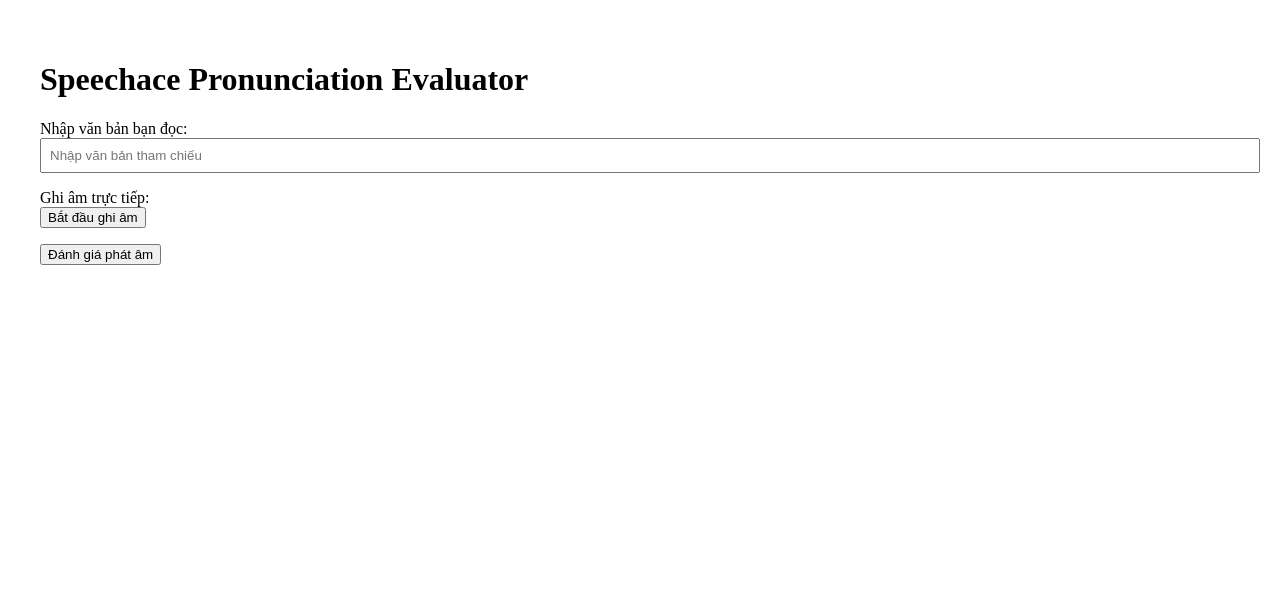
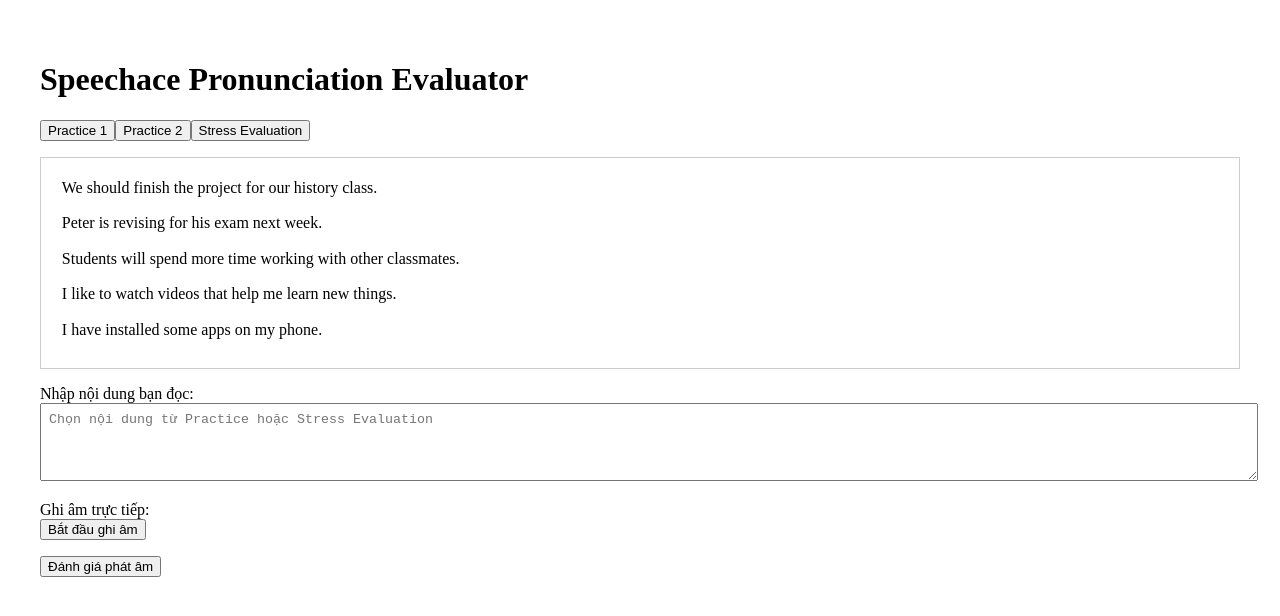
Before and after one commit to kavirlltran/speechace-evaluator, a Next.js app: page / in a window 1280 px wide. Shown: the top 616 px of the page. Built offline with nearby package versions, Linux system fonts and the light colour scheme.

Commit message:
Thêm giao diện chọn nội dung Practice và Stress Evaluation, hiển thị chi tiết đánh giá trọng âm

```diff
--- a/pages/api/evaluate.js
+++ b/pages/api/evaluate.js
@@ -4,7 +4,7 @@
 import FormData from 'form-data';
 import fetch from 'node-fetch';
 
-// Tắt body parser của Next.js vì chúng ta sử dụng formidable để parse multipart form
+// Tắt body parser của Next.js vì sử dụng formidable để parse multipart form
 export const config = {
   api: {
     bodyParser: false,
@@ -26,7 +26,7 @@
     }
 
     const { text } = fields;
-    const audioFile = files.user_audio_file || files.audio; // Ưu tiên user_audio_file
+    const audioFile = files.user_audio_file || files.audio;
 
     if (!audioFile) {
       res.status(400).json({ error: 'File audio là bắt buộc' });
@@ -36,11 +36,14 @@
     // Tạo FormData để gửi tới Speechace API
     const formData = new FormData();
     formData.append('text', text);
-    // Sử dụng tên trường "user_audio_file" như yêu cầu của Speechace API
-    formData.append('user_audio_file', fs.createReadStream(audioFile.filepath), {
-      filename: audioFile.originalFilename,
-      contentType: audioFile.mimetype,
-    });
+    formData.append(
+      'user_audio_file',
+      fs.createReadStream(audioFile.filepath),
+      {
+        filename: audioFile.originalFilename,
+        contentType: audioFile.mimetype,
+      }
+    );
 
     // URL Speechace API với key, dialect và user_id
     const speechaceUrl =
--- a/pages/index.js
+++ b/pages/index.js
@@ -12,19 +12,33 @@
       </p>
       {text_score.word_score_list &&
         text_score.word_score_list.map((word, idx) => (
-          <div key={idx} style={{ marginBottom: '1rem', padding: '0.5rem', border: '1px solid #ddd' }}>
+          <div
+            key={idx}
+            style={{
+              marginBottom: '1rem',
+              padding: '0.5rem',
+              border: '1px solid #ddd',
+            }}
+          >
             <p>
-              <strong>Từ:</strong> {word.word} - <strong>Điểm chất lượng:</strong> {word.quality_score}
+              <strong>Từ:</strong> {word.word} -{' '}
+              <strong>Điểm chất lượng:</strong> {word.quality_score}
             </p>
             {word.phone_score_list && (
               <div style={{ marginLeft: '1rem' }}>
-                <p><em>Chi tiết âm tiết:</em></p>
+                <p>
+                  <em>Chi tiết phát âm:</em>
+                </p>
                 <ul>
                   {word.phone_score_list.map((phone, i) => (
                     <li key={i}>
-                      <strong>Phone:</strong> {phone.phone}{" "}
-                      {phone.quality_score !== undefined && (
-                        <> - <strong>Điểm:</strong> {phone.quality_score}</>
+                      <strong>Phone:</strong> {phone.phone} -{' '}
+                      <strong>Quality:</strong> {phone.quality_score}
+                      {phone.stress_level !== null && (
+                        <> - <strong>Stress Level:</strong> {phone.stress_level}</>
+                      )}
+                      {phone.stress_score !== undefined && (
+                        <> - <strong>Stress Score:</strong> {phone.stress_score}</>
                       )}
                     </li>
                   ))}
@@ -38,6 +52,26 @@
 }
 
 export default function Home() {
+  // Các danh sách mẫu cho Practice 1 và Practice 2
+  const practice1List = [
+    "We should finish the project for our history class.",
+    "Peter is revising for his exam next week.",
+    "Students will spend more time working with other classmates.",
+    "I like to watch videos that help me learn new things.",
+    "I have installed some apps on my phone.",
+  ];
+
+  const practice2List = [
+    "Our teacher often gives us videos to watch at home.",
+    "I never read books on my tablet at night.",
+    "It is a new way of learning and students really like it.",
+  ];
+
+  // Đoạn văn cho đánh giá trọng âm
+  const stressText =
+    "You can find a lot of useful tips on this website.\n\nThey should make an outline for their presentation.";
+
+  const [selectedPractice, setSelectedPractice] = useState("practice1");
   const [text, setText] = useState('');
   const [result, setResult] = useState(null);
   const [isRecording, setIsRecording] = useState(false);
@@ -47,6 +81,18 @@
 
   const mediaRecorderRef = useRef(null);
   const audioChunksRef = useRef([]);
+
+  // Xử lý chọn nội dung từ danh sách mẫu
+  const handleSelectSentence = (sentence) => {
+    setText(sentence);
+  };
+
+  // Xử lý chuyển đổi giữa các Practice
+  const handlePracticeSwitch = (practice) => {
+    setSelectedPractice(practice);
+    // Xóa nội dung hiện tại khi chuyển đổi (người dùng sẽ chọn lại)
+    setText('');
+  };
 
   const handleTextChange = (e) => {
     setText(e.target.value);
@@ -93,7 +139,7 @@
   const handleSubmit = async (e) => {
     e.preventDefault();
     if (!text || !audioBlob) {
-      alert('Vui lòng nhập nội dung và ghi âm để đánh giá.');
+      alert('Vui lòng chọn nội dung và ghi âm để đánh giá.');
       return;
     }
     setLoading(true);
@@ -122,19 +168,79 @@
   return (
     <div style={{ padding: '2rem' }}>
       <h1>Speechace Pronunciation Evaluator</h1>
-      <form onSubmit={handleSubmit}>
+
+      {/* Phần chọn nội dung */}
       <div style={{ marginBottom: '1rem' }}>
-          <label>Nhập văn bản bạn đọc:</label>
+        <button onClick={() => handlePracticeSwitch("practice1")}>Practice 1</button>
+        <button onClick={() => handlePracticeSwitch("practice2")}>Practice 2</button>
+        <button onClick={() => setText(stressText)}>Stress Evaluation</button>
+      </div>
+
+      {/* Hiển thị nội dung mẫu theo Practice được chọn */}
+      {selectedPractice === "practice1" && (
+        <div
+          style={{
+            border: '1px solid #ccc',
+            padding: '1rem',
+            marginBottom: '1rem',
+          }}
+        >
+          {practice1List.map((sentence, idx) => (
+            <div
+              key={idx}
+              onClick={() => handleSelectSentence(sentence)}
+              style={{
+                cursor: 'pointer',
+                marginBottom: '0.5rem',
+                backgroundColor: text === sentence ? '#eef' : 'transparent',
+                padding: '0.3rem',
+              }}
+            >
+              {sentence}
+            </div>
+          ))}
+        </div>
+      )}
+      {selectedPractice === "practice2" && (
+        <div
+          style={{
+            border: '1px solid #ccc',
+            padding: '1rem',
+            marginBottom: '1rem',
+          }}
+        >
+          {practice2List.map((sentence, idx) => (
+            <div
+              key={idx}
+              onClick={() => handleSelectSentence(sentence)}
+              style={{
+                cursor: 'pointer',
+                marginBottom: '0.5rem',
+                backgroundColor: text === sentence ? '#eef' : 'transparent',
+                padding: '0.3rem',
+              }}
+            >
+              {sentence}
+            </div>
+          ))}
+        </div>
+      )}
+
+      {/* Ô nhập nội dung – người dùng có thể chỉnh sửa nội dung sau khi chọn */}
+      <div style={{ marginBottom: '1rem' }}>
+        <label>Nhập nội dung bạn đọc:</label>
         <br />
-          <input
-            type="text"
+        <textarea
           value={text}
           onChange={handleTextChange}
-            placeholder="Nhập văn bản tham chiếu"
+          placeholder="Chọn nội dung từ Practice hoặc Stress Evaluation"
           required
+          rows={4}
           style={{ width: '100%', padding: '0.5rem' }}
         />
       </div>
+
+      {/* Phần ghi âm */}
       <div style={{ marginBottom: '1rem' }}>
         <label>Ghi âm trực tiếp:</label>
         <br />
@@ -155,10 +261,15 @@
           </div>
         )}
       </div>
+
+      {/* Gửi dữ liệu đánh giá */}
+      <form onSubmit={handleSubmit}>
         <button type="submit" disabled={loading}>
           {loading ? 'Đang đánh giá...' : 'Đánh giá phát âm'}
         </button>
       </form>
+
+      {/* Hiển thị kết quả đánh giá */}
       {result && result.status === "success" && <EvaluationResults result={result} />}
       {result && result.error && (
         <div style={{ marginTop: '2rem', color: 'red' }}>
```
Lines whose indentation alone changed are shown as unchanged.
